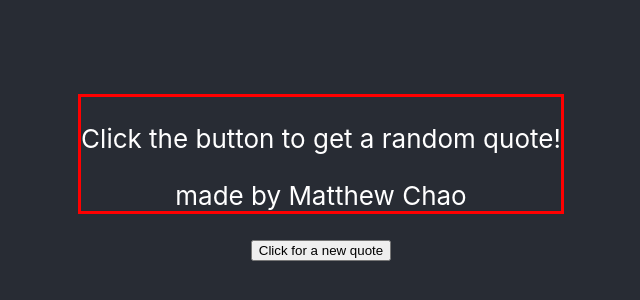
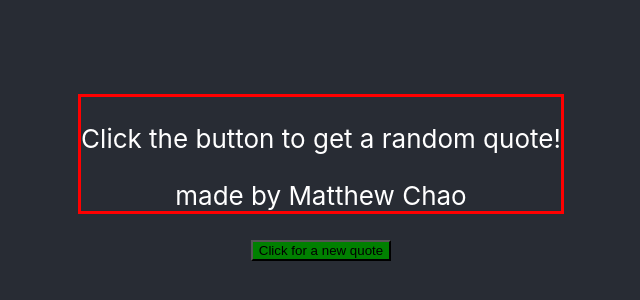
Before and after one commit to matthewchao/freecodecamp-random-quote-machine, a React (Create React App) app in the folder random-quote-machine-simple/: page / in a window 1280 px wide. Shown: the part 236-536 px from the top of the page, without its empty margins (319-959 px from the left). Built offline with nearby package versions, Linux system fonts and the light colour scheme.

Commit message:
working 'loading' state for the app, which is set while awaiting response from API call

```diff
--- a/random-quote-machine-simple/src/App.js
+++ b/random-quote-machine-simple/src/App.js
@@ -23,7 +23,7 @@ const initialQuote = {
 
 const N = 1000000;
 const lengthN = 7;
-async function getMovieTitle(index) {
+async function getMovieActorAndTitle(index) {
   return axios
     .get(
       `http://www.omdbapi.com/?i=tt${index
@@ -32,25 +32,62 @@ async function getMovieTitle(index) {
     )
     .then((res) => {
       console.log(res);
+      if (res.data.Error)
+        return Promise.reject(new Error("bad data from omdbapi"));
+      return res.data;
+      /* Error: "Incorrect IMDb ID."
+Response: "False"
+*/
+    })
+    .then((data) => {
+      const { Actors, Title } = data;
+      console.log({ Actors, Title });
+      return { Actors, Title };
     })
     .catch((err) => {
       console.error(err);
     });
 }
 
+/*
+The app will have a "loading" state
+When the button is clicked, loading is set to true
+
+When the promise returns, the state is set to false,
+as well as the quote showing;
+
+*/
+
 class App extends React.Component {
   constructor(props) {
     super(props);
     this.state = {
       currIndex: null, //the index of the quote to get
+      loading: false,
     };
     this.handleClick = this.handleClick.bind(this);
   }
-  handleClick() {
+  async handleClick() {
     const randIndex = Math.floor(Math.random() * N) + 1;
     console.log("using index ", randIndex);
+    this.setState({
+      loading: true,
+    });
+    console.log("loading set to true!");
+    try {
+      const { Actors, Title } = await getMovieActorAndTitle(randIndex);
+      console.log("loading set back to false!");
+      this.setState({
+        loading: false,
+      });
+    } catch (e) {
+      console.log("loading set back to false!");
+      this.setState({
+        loading: false,
+      });
+      console.error(e);
+    }
 
-    getMovieTitle(randIndex);
     // console.log("clicked!");
     // let newIndex = null;
     // while (newIndex === null || newIndex === this.state.currIndex) {
@@ -71,7 +108,10 @@ class App extends React.Component {
               : quoteBank[this.state.currIndex])}
           />
           {/* <button onClick={this.handleClick}>Get a new quote</button> */}
-          <ChangeQuoteButton handleClick={this.handleClick} />
+          <ChangeQuoteButton
+            loading={this.state.loading}
+            handleClick={this.handleClick}
+          />
           {/* <img src={logo} className="App-logo" alt="logo" />
           <p>
             Edit <code>src/App.js</code> and save to reload.
--- /dev/null
+++ b/random-quote-machine-simple/src/components/ChangeQuoteButton.css
@@ -0,0 +1,7 @@
+.Button {
+  background-color: green;
+}
+
+.loading {
+  background-color: red;
+}
--- a/random-quote-machine-simple/src/components/ChangeQuoteButton.js
+++ b/random-quote-machine-simple/src/components/ChangeQuoteButton.js
@@ -1,4 +1,5 @@
 import React from "react";
+import "./ChangeQuoteButton.css";
 
 class ChangeQuoteButton extends React.Component {
   //   constructor(props) {
@@ -7,7 +8,13 @@ class ChangeQuoteButton extends React.Component {
 
   render() {
     return (
-      <button onClick={this.props.handleClick}>Click for a new quote</button>
+      <button
+        // className="Button"
+        className={"Button " + (this.props.loading ? "loading" : "")}
+        onClick={this.props.handleClick}
+      >
+        Click for a new quote
+      </button>
     );
   }
 }
```
